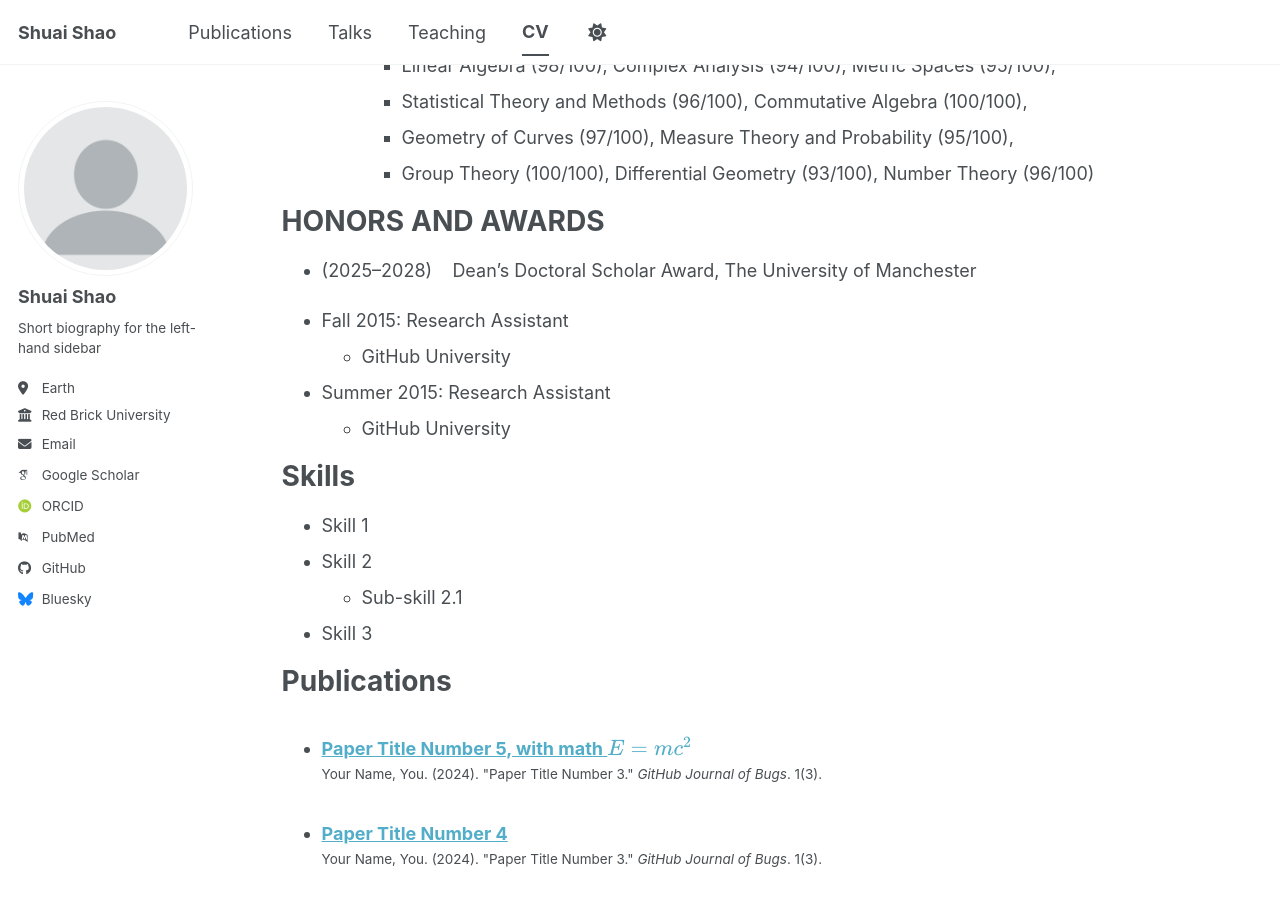
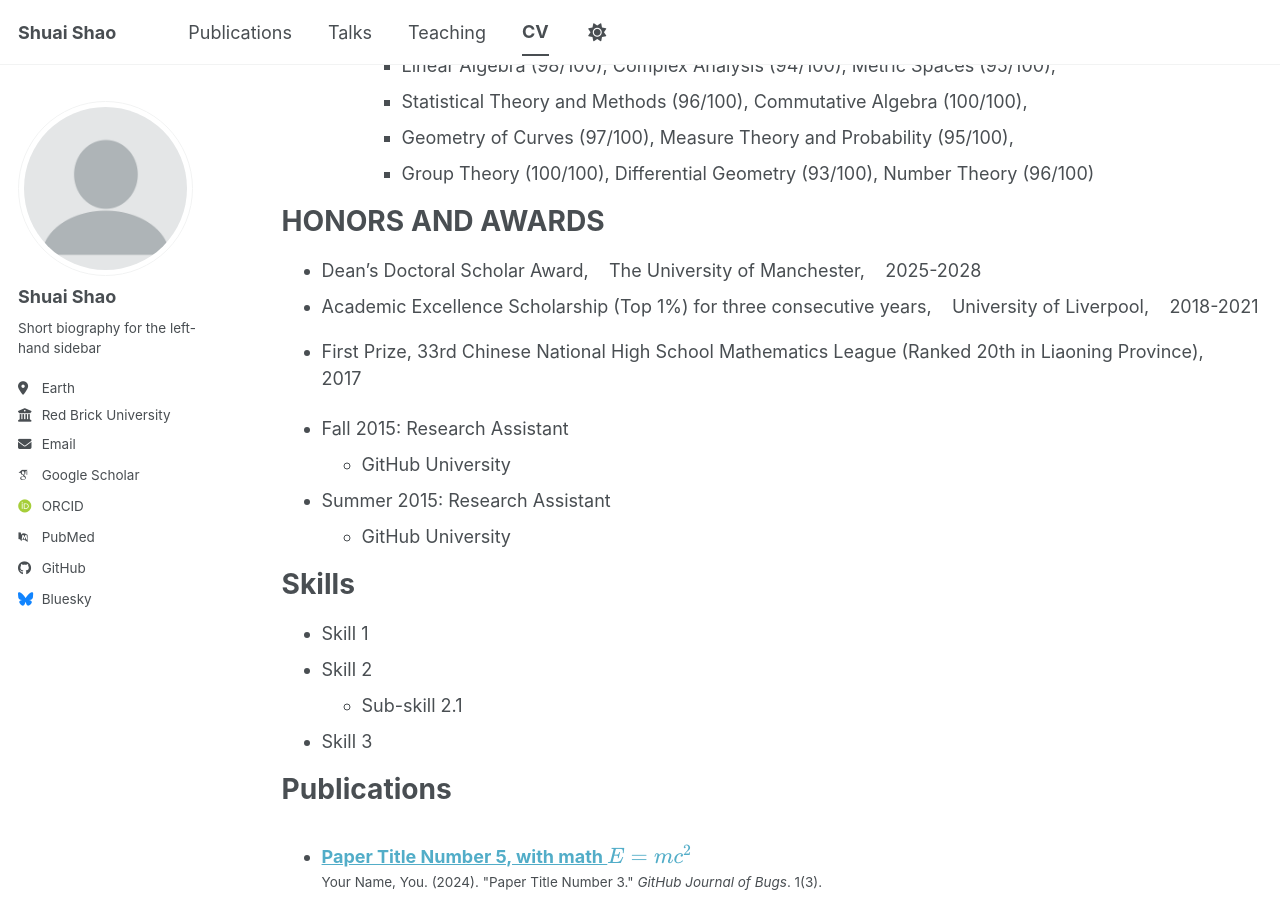
Before and after one commit to ShuaiShao-1203/ShuaiShao-1203.github.io, a Jekyll site: the page built from _pages/cv.md, in a window 1280 px wide and 900 px high, scrolled down 701 px. Built offline with Jekyll 4.4.1, drawn with Linux system fonts in a browser that asks for light colours; some web fonts are replaced; a script bundle is joined from its source files by our own code; library files that are not in the unit come from our copies.

Commit message:
Update cv.md

```diff
--- a/_pages/cv.md
+++ b/_pages/cv.md
@@ -40,7 +40,9 @@ EDUCATION
 
 HONORS AND AWARDS
 ======
-* (2025--2028)&nbsp;&nbsp;&nbsp; Dean's Doctoral Scholar Award, The University of Manchester
+* Dean's Doctoral Scholar Award, &nbsp;&nbsp; The University of Manchester, &nbsp;&nbsp; 2025-2028
+* Academic Excellence Scholarship (Top 1%) for three consecutive years, &nbsp;&nbsp; University of Liverpool, &nbsp;&nbsp; 2018-2021
+* First Prize, 33rd Chinese National High School Mathematics League (Ranked 20th in Liaoning Province), &nbsp;&nbsp; 2017
 
 
 * Fall 2015: Research Assistant
```
